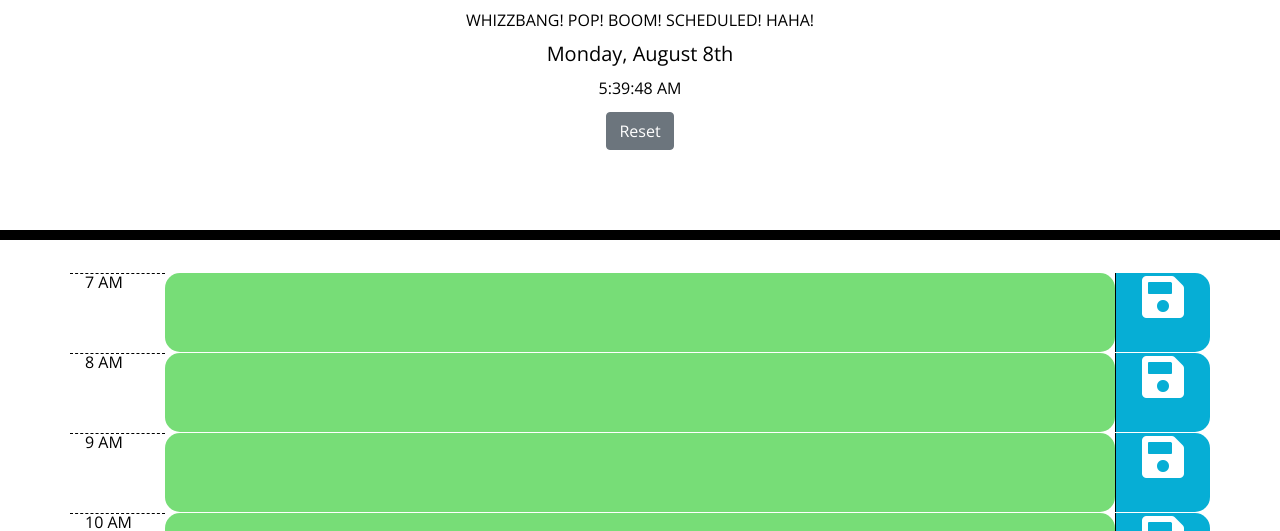
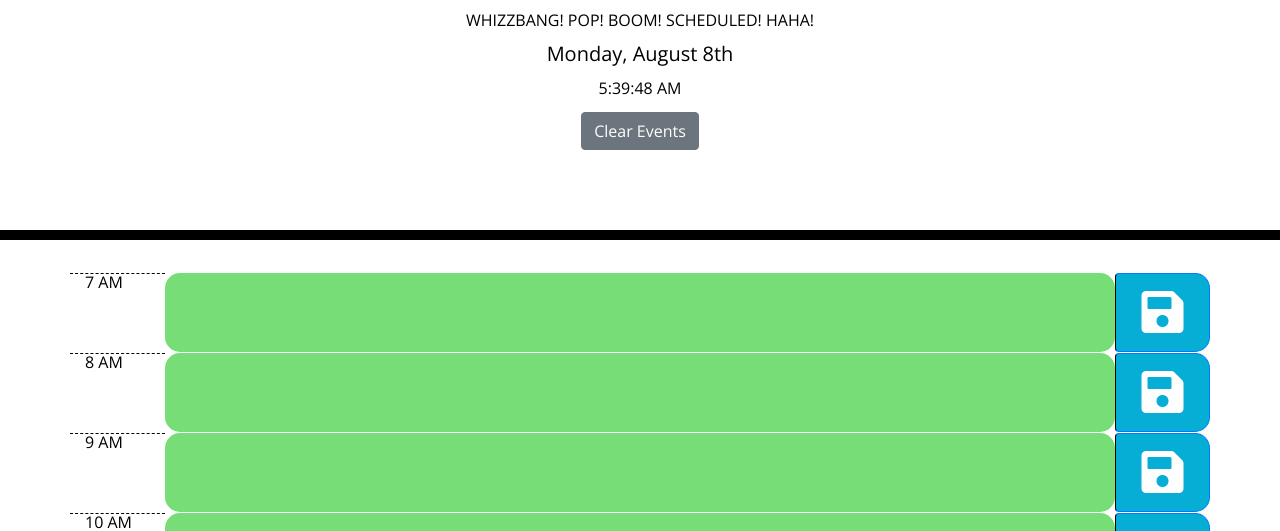
Before and after one commit to Spikeophant/fantastic-invention, a website: page index.html in a window 1280 px wide. Shown: the part 269-800 px from the top of the page. Drawn offline with nearby package versions, Linux system fonts and the light colour scheme.

Commit message:
Change to button and remove extra console.log outs.

```diff
--- a/assets/js/script.js
+++ b/assets/js/script.js
@@ -27,7 +27,7 @@ const mainPageRender = function() {
     } else {
       taskCol = $('<div class="col-10 time-block future"></div>');
     }
-    const addCol = $('<div class="col-1 saveBtn fa-save fa-3x fa text-center" id="' + x + '"><a href="#"></a></div>');
+    const addCol = $('<button class="btn btn-primary col-1 saveBtn fa-save fa-3x fa text-center" id="' + x + '"></button>');
     $('.container').append($('<div class=row>')
         .append(timeCol, taskCol, addCol));
     addCol.on('click', function(event) {
@@ -40,9 +40,8 @@ const mainPageRender = function() {
     });
     // Write events from storage.
     for (const key in events) {
-      console.log(events[key]);
       $('#Text' + key).val(events[key]);
-    };
+    }
   }
 };
 
--- a/index.html
+++ b/index.html
@@ -29,7 +29,7 @@
       <p>WHIZZBANG! POP!  BOOM! SCHEDULED! HAHA!</p>
       <p id="currentDay" class="lead"></p>
       <p id="currentTime" clas="lead"></p>
-      <p class="btn btn-secondary" id="resetEvents">Reset</p>
+      <p class="btn btn-secondary" id="resetEvents">Clear Events</p>
     </header>
     <div class="container">
       <!-- Timeblocks go here -->
```
